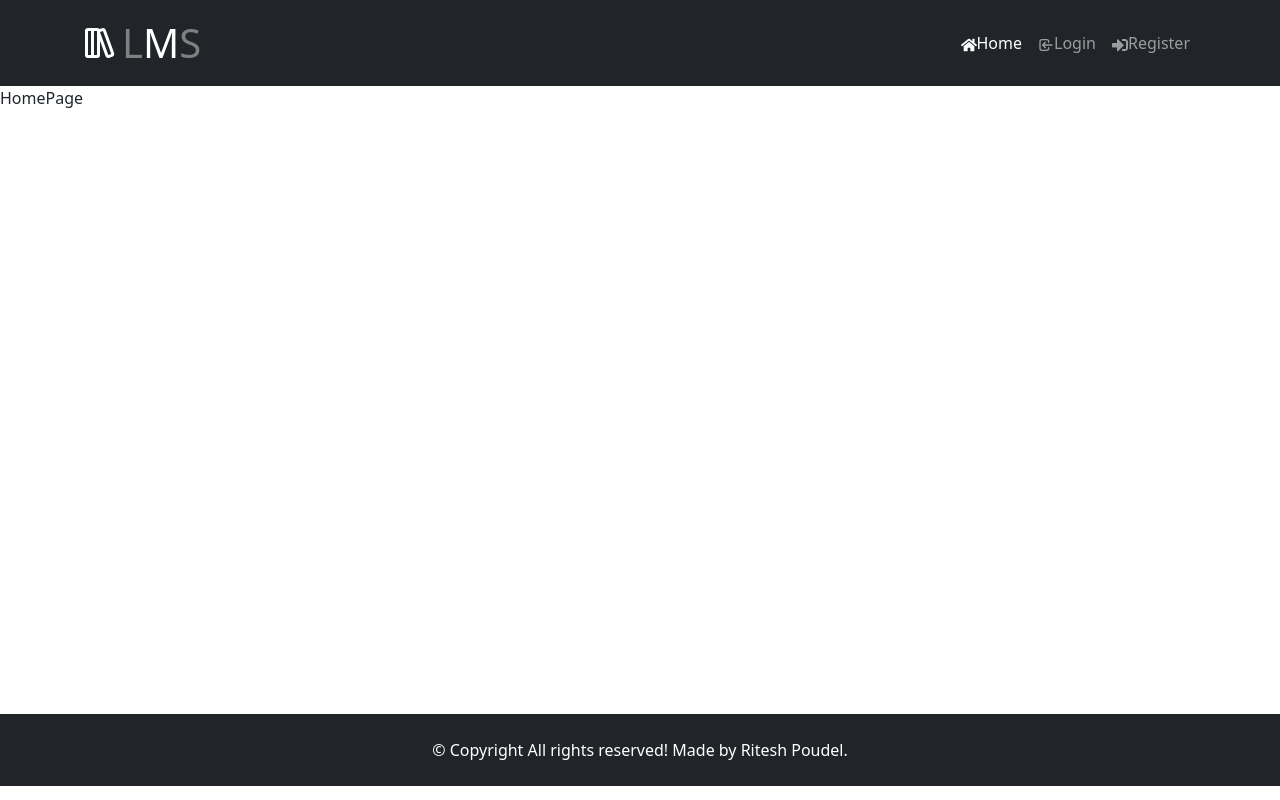
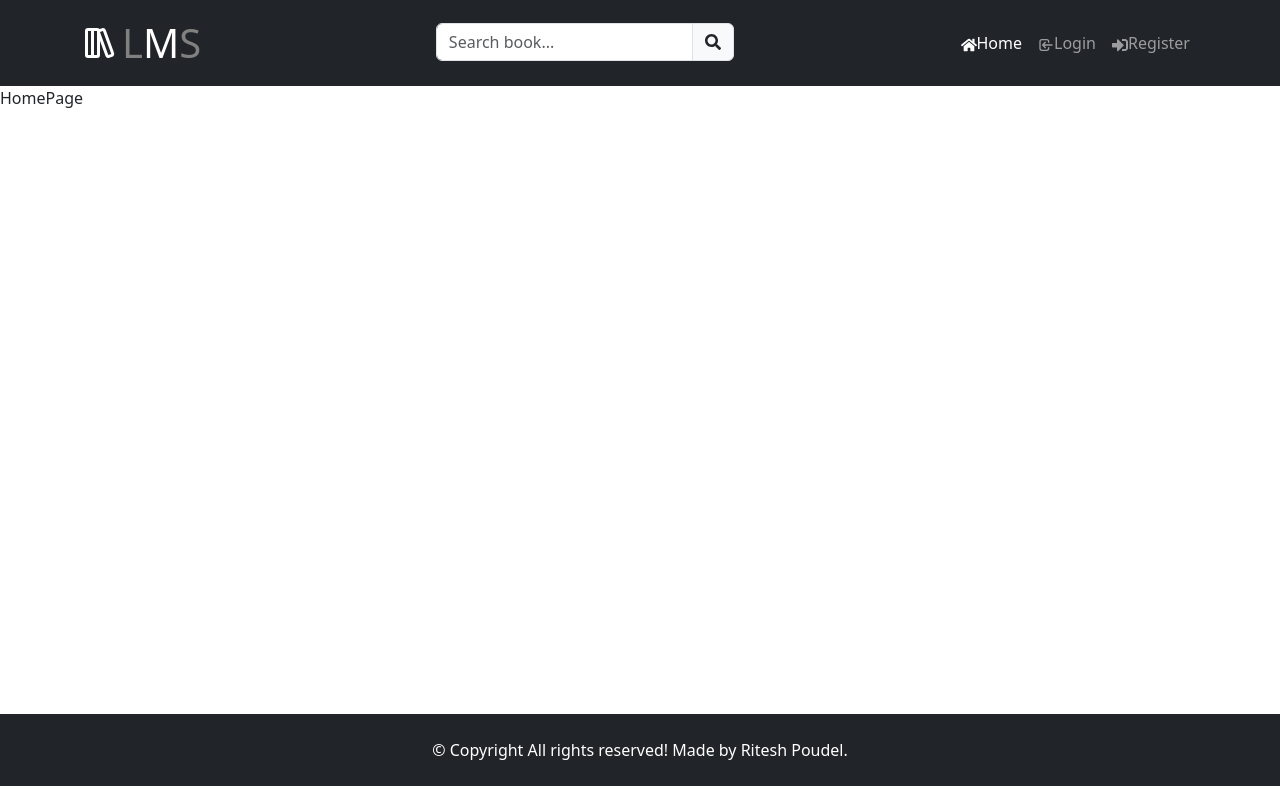
Before and after one commit to riteshpoudel201/lms_frontend, a React (Vite) app: page / in a window 1280 px wide. Built offline with nearby package versions, Linux system fonts and the light colour scheme; no server answers.

Commit message:
created searchbar and added to header and also made it responsive

```diff
--- a/src/components/common/Header.jsx
+++ b/src/components/common/Header.jsx
@@ -1,5 +1,5 @@
 import { LibraryBig } from "lucide-react";
-import { Container, Nav, Navbar } from "react-bootstrap";
+import { Container, Form, InputGroup, Nav, Navbar } from "react-bootstrap";
 import { FaHome, FaSignInAlt } from "react-icons/fa";
 import { HiOutlineLogin } from "react-icons/hi";
 import { MdDashboard } from "react-icons/md";
@@ -9,20 +9,21 @@ import { NavLink } from "react-router-dom";
 import { signOutUser } from "@services/authService";
 import { toast } from "react-toastify";
 import { setUsers } from "@features/users/userSlice";
+import SearchBar from "./SearchBar";
 const Header = () => {
   const { user } = useSelector((state) => state.userInfo);
   const dispatch = useDispatch();
 
-  const handleLogout =async () => {
+  const handleLogout = async () => {
     //logout from backend via api
-    const {status, message} = await signOutUser();
-    if(status === "success"){
+    const { status, message } = await signOutUser();
+    if (status === "success") {
       toast[status](message);
       sessionStorage.removeItem("accessToken");
       localStorage.removeItem("refreshToken");
-      dispatch(setUsers({}))
+      dispatch(setUsers({}));
     }
-  }
+  };
   return (
     <Navbar expand="lg" className="bg-dark" variant="dark">
       <Container>
@@ -37,9 +38,17 @@ const Header = () => {
           <span style={{ color: "gray" }}>L</span>M
           <span style={{ color: "gray" }}>S</span>
         </Navbar.Brand>
+
         <Navbar.Toggle aria-controls="basic-navbar-nav" />
         <Navbar.Collapse id="basic-navbar-nav">
-          <Nav className="ms-auto">
+          <div className="w-100 d-flex flex-column flex-lg-row justify-content-between">
+            <div></div>
+            <SearchBar />
+
+            <Nav className="">
+              {/* search bar starts */}
+              {/* search bar ends  */}
+
               <NavLink className="nav-link" to="/">
                 <FaHome />
                 Home
@@ -68,6 +77,7 @@ const Header = () => {
                 </>
               )}
             </Nav>
+          </div>
         </Navbar.Collapse>
       </Container>
     </Navbar>
--- /dev/null
+++ b/src/components/common/SearchBar.jsx
@@ -0,0 +1,19 @@
+import { Form, InputGroup } from "react-bootstrap";
+import { FaSearch } from "react-icons/fa";
+
+const SearchBar = () => {
+  return (
+    <div>
+      <InputGroup className="">
+        <Form.Control
+          placeholder="Search book..."
+          aria-label="Search book input"
+          aria-describedby="Search book input field"
+        />
+        <InputGroup.Text id="basic-addon2"><FaSearch /></InputGroup.Text>
+      </InputGroup>
+    </div>
+  );
+};
+
+export default SearchBar;
```
Lines whose indentation alone changed are shown as unchanged.
